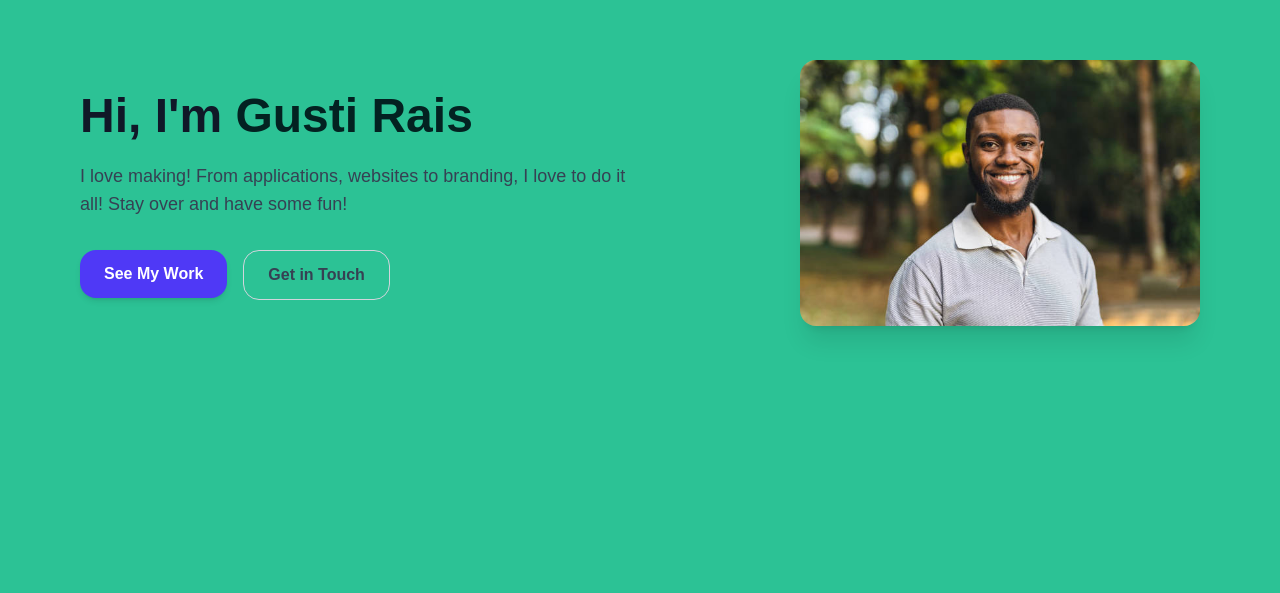
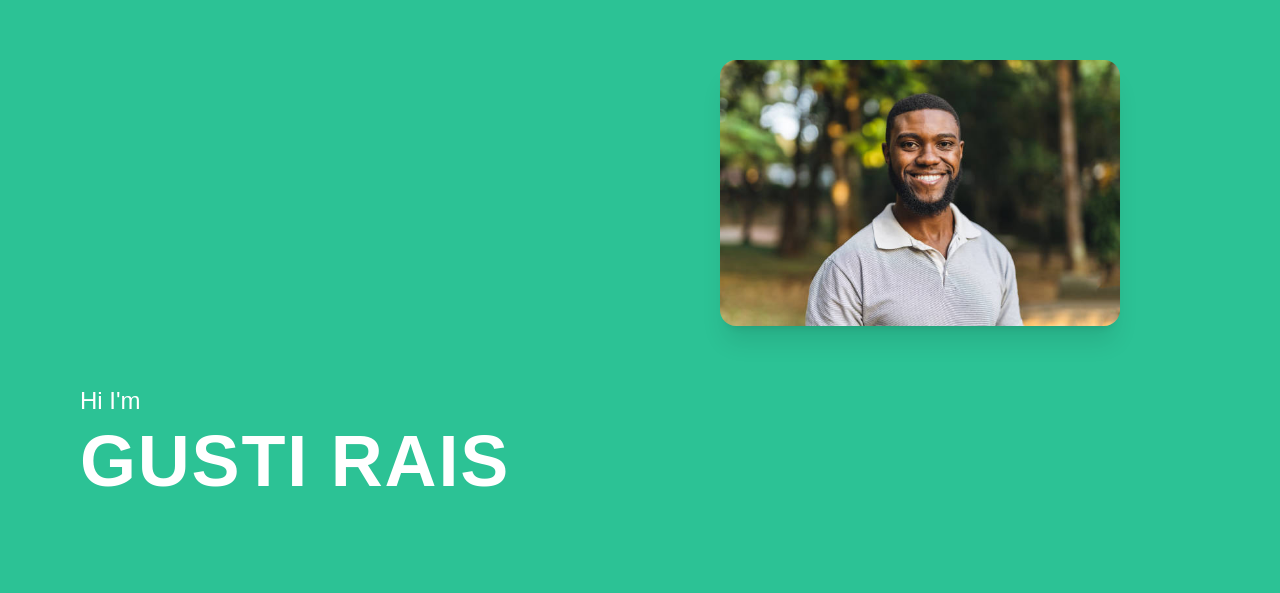
Before and after one commit to goosetea04/personal, a Next.js app: page / in a window 1280 px wide. Shown: the part 207-800 px from the top of the page. Built offline with nearby package versions, Linux system fonts and the light colour scheme.

Commit message:
reworking hero page

```diff
--- a/src/app/page.tsx
+++ b/src/app/page.tsx
@@ -6,7 +6,7 @@ import Header from "@/components/Header";
 export default function Home() {
   return (
     <>
-      <div className="flex flex-col justify-center bg-[#2cc295]">
+      <div className="flex flex-col justify-center items-center bg-[#2cc295]">
         <Hero />
         <Header />
         <TechStack />
--- a/src/components/hero/Hero.tsx
+++ b/src/components/hero/Hero.tsx
@@ -1,17 +1,20 @@
 import { HeroImage } from "./HeroImage";
-import { HeroCTA } from "./HeroCTA";
-import { HeroText } from "./HeroText";
-import { CursorHighlight } from "../CursorHighlight";
 
 export const Hero = () => {
   return (
-    <div className="relative overflow-hidden w-full min-h-screen bg-[#2cc295] max-w-7xl mx-auto flex flex-col items-center justify-center md:flex-row px-6 md:px-20 py-24">
-      <CursorHighlight />
-      <div className="md:w-1/2 relative z-10">
-        <HeroText />
-        <HeroCTA />
+    <div className="relative overflow-hidden w-full min-h-screen bg-[#2cc295] flex md:px-20">
+      {/* Left Side */}
+      <div className="w-1/2 relative z-10 flex flex-col justify-end pb-24">
+        <div className="space-y-2">
+          <p className="text-white text-xl md:text-2xl font-light">Hi I'm</p>
+          <h1 className="text-white text-4xl md:text-6xl lg:text-7xl font-bold uppercase tracking-wide">
+            Gusti Rais
+          </h1>
+        </div>
       </div>
-      <div className="md:w-1/2 mt-10 md:mt-0 relative z-10">
+
+      {/* Right Side */}
+      <div className="w-1/2 relative z-10 flex items-center justify-center">
         <HeroImage />
       </div>
     </div>
--- a/src/components/hero/HeroImage.tsx
+++ b/src/components/hero/HeroImage.tsx
@@ -1,9 +1,8 @@
 import Image from "next/image";
-import profilePic from "../public/profile.jpg"; // or illustration
 
 export const HeroImage = () => {
   return (
-    <div className="w-full flex justify-center md:justify-end">
+    <div className="w-full flex justify-center items-center">
       <Image
         src="/istockphoto-1410538853-612x612.jpg"
         alt="Profile"
```
